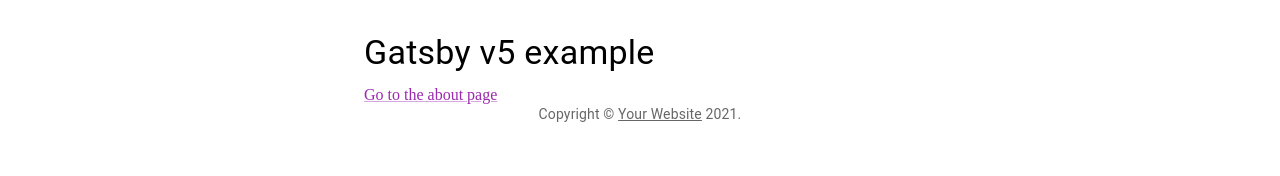
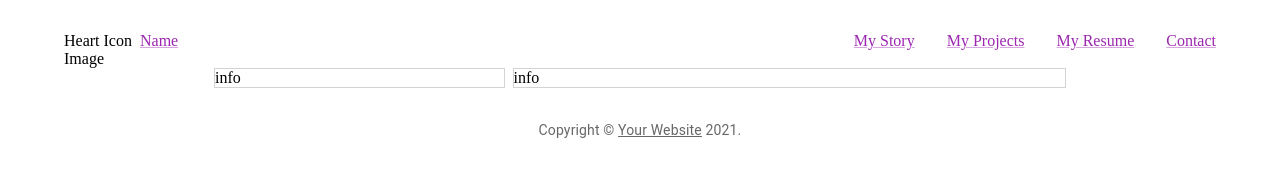
Before and after one commit to sienaguerrero/by-the-marina-gatsby-website, a Gatsby site in the folder by-the-marina-theme/: page / in a window 1280 px wide. Built offline with nearby package versions, Linux system fonts and the light colour scheme; Gatsby itself is replaced by a stand-in of ours.

Commit message:
add basic structure for index page

```diff
--- a/by-the-marina-theme/src/pages/index.js
+++ b/by-the-marina-theme/src/pages/index.js
@@ -1,24 +1,64 @@
 import * as React from "react";
+
+import { useTheme } from "@mui/material/styles";
+import useMediaQuery from "@mui/material/useMediaQuery";
 
 import Container from "@mui/material/Container";
 import Typography from "@mui/material/Typography";
 import Box from "@mui/material/Box";
+import Stack from "@mui/material/Stack";
 
 import Link from "../components/Link";
 import Copyright from "../components/Copyright";
 
 export default function Index() {
+  const theme = useTheme();
+  const isMobile = useMediaQuery(theme.breakpoints.down("sm"));
+
   return (
-    <Container maxWidth="sm">
+    <Container maxWidth="lg">
       <Box sx={{ my: 4 }}>
-        <Typography variant="h4" component="h1" gutterBottom>
-          Gatsby v5 example
-        </Typography>
-        <Link to="/about" color="secondary">
-          Go to the about page
-        </Link>
-        <Copyright />
+        <Box sx={{ display: "flex", justifyContent: "space-between" }}>
+          <Box sx={{ display: "flex", alignItems: "center" }}>
+            <Box mr={1}>Heart Icon</Box>
+            <Link to="/" color="secondary">
+              Name
+            </Link>
+          </Box>
+          <Stack direction="row" spacing={{ xs: 1, sm: 2, md: 4 }}>
+            <Link to="/my-story" color="secondary">
+              My Story
+            </Link>
+            <Link to="/my-projects" color="secondary">
+              My Projects
+            </Link>
+            <Link to="/my-resume" color="secondary">
+              My Resume
+            </Link>
+            <Link to="/contact" color="secondary">
+              Contact
+            </Link>
+          </Stack>
+        </Box>
+
+        <Box> Image </Box>
+
+        <Container maxWidth="md">
+          <Stack
+            direction={isMobile ? "column" : "row"}
+            justifyContent="space-between"
+            sx={{
+              display: "flex",
+              flexDirection: isMobile ? "column" : "row",
+            }}
+            spacing={1}
+          >
+            <Box sx={{ flexGrow: 1, border: `1px solid #D3D3D3` }}>info</Box>
+            <Box sx={{ flexGrow: 2, border: `1px solid #D3D3D3` }}>info</Box>
+          </Stack>
+        </Container>
       </Box>
+      <Copyright />
     </Container>
   );
 }
```
